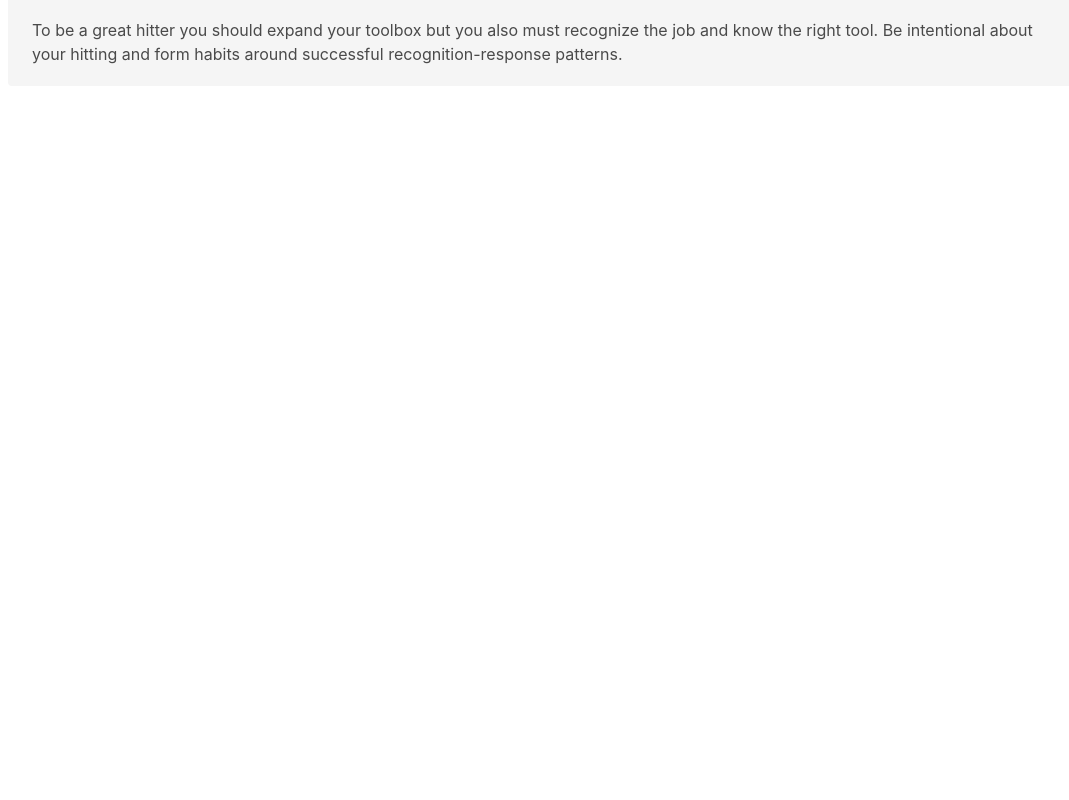
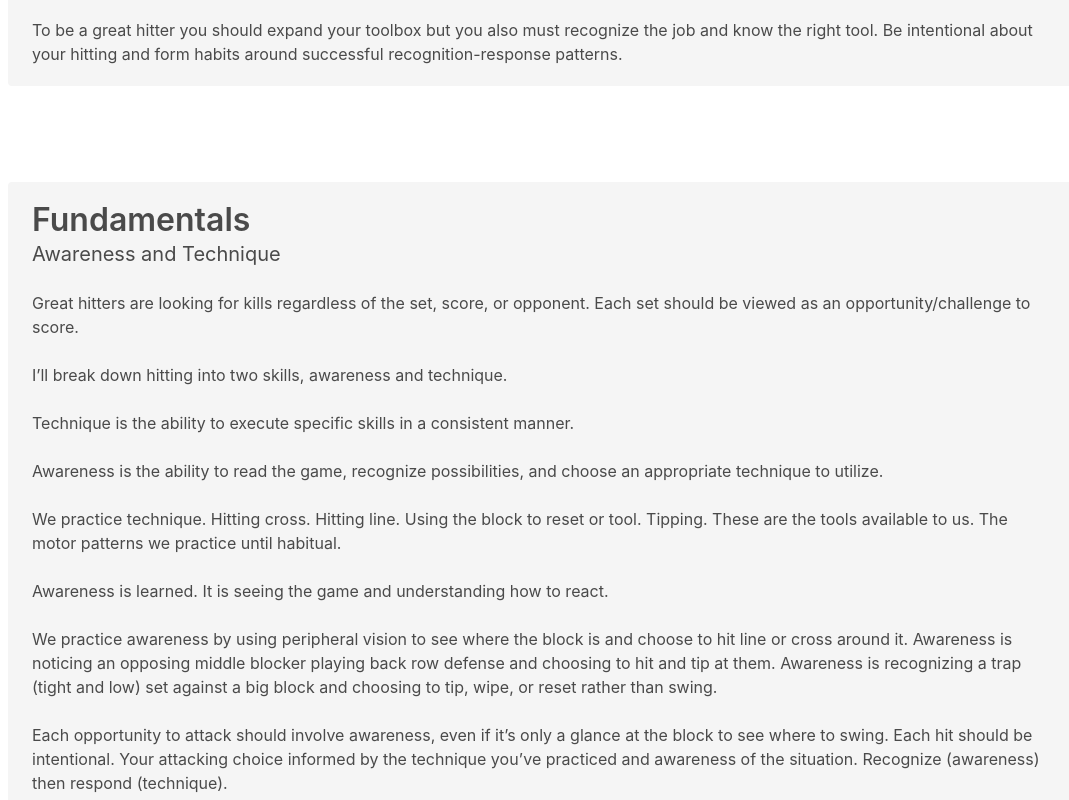
Before and after one commit to eli1797/Learning_Vue, a Vue app in the folder blog/: page /blog in a window 1280 px wide. Shown: the part 900-1700 px from the top of the page, without its empty margins (88-1157 px from the left). Before the commit the page ends 1034 px from the top, so only its background shows below. Built offline with nearby package versions, Linux system fonts and the light colour scheme.

Commit message:
testing internal links with id tag

```diff
--- a/blog/src/views/Blog.vue
+++ b/blog/src/views/Blog.vue
@@ -16,7 +16,7 @@
       </h2>
     </div>
 
-    <section class="section">
+    <section id="fundamentals" class="section">
       <div class="container notification">
         <h1 class="title">The Two Fundamentals</h1>
         <h2 class="subtitle">Awareness and Technique</h2>
@@ -45,5 +45,35 @@
         </div>
       </div>
     </section>
+
+    <section id="pure" class="section">
+      <div class="container notification">
+        <h1 class="title">Fundamentals</h1>
+        <h2 class="subtitle">Awareness and Technique</h2>
+
+        <div class="content">
+          <p>Great hitters are looking for kills regardless of the set, score, or opponent. Each set should be viewed as an opportunity/challenge to score.
+          <br><br>
+          I’ll break down hitting into two skills, awareness and technique.
+          <br><br>
+          Technique is the ability to execute specific skills in a consistent manner.
+          <br><br>
+          Awareness is the ability to read the game, recognize possibilities, and choose an appropriate technique to utilize.
+          <br><br>
+          We practice technique. Hitting cross. Hitting line. Using the block to reset or tool. Tipping. These are the tools available to us. The motor patterns we practice until habitual.
+          <br><br>
+          Awareness is learned. It is seeing the game and understanding how to react.
+          <br><br>
+          We practice awareness by using peripheral vision to see where the block is and choose to hit line or cross around it. Awareness is noticing an opposing middle blocker playing back row defense and choosing to hit and tip at them. Awareness is recognizing a trap (tight and low) set against a big block and choosing to tip, wipe, or reset rather than swing.
+          <br><br>
+          Each opportunity to attack should involve awareness, even if it’s only a glance at the block to see where to swing. Each hit should be intentional. Your attacking choice informed by the technique you’ve practiced and awareness of the situation. Recognize (awareness) then respond (technique).
+          <br><br>
+          If you hit with intent, getting blocked or dug is feedback. Perhaps you made the wrong choice or failed to see/recognize something. Video and coaches are also a great source of feedback.
+          <br><br>
+          To be a great hitter you should expand your toolbox but you also must recognize the job and know the right tool. Be intentional about your hitting and form habits around successful recognition-response patterns.
+          </p>
+        </div>
+      </div>
+    </section>
   </div>
 </template>
```
